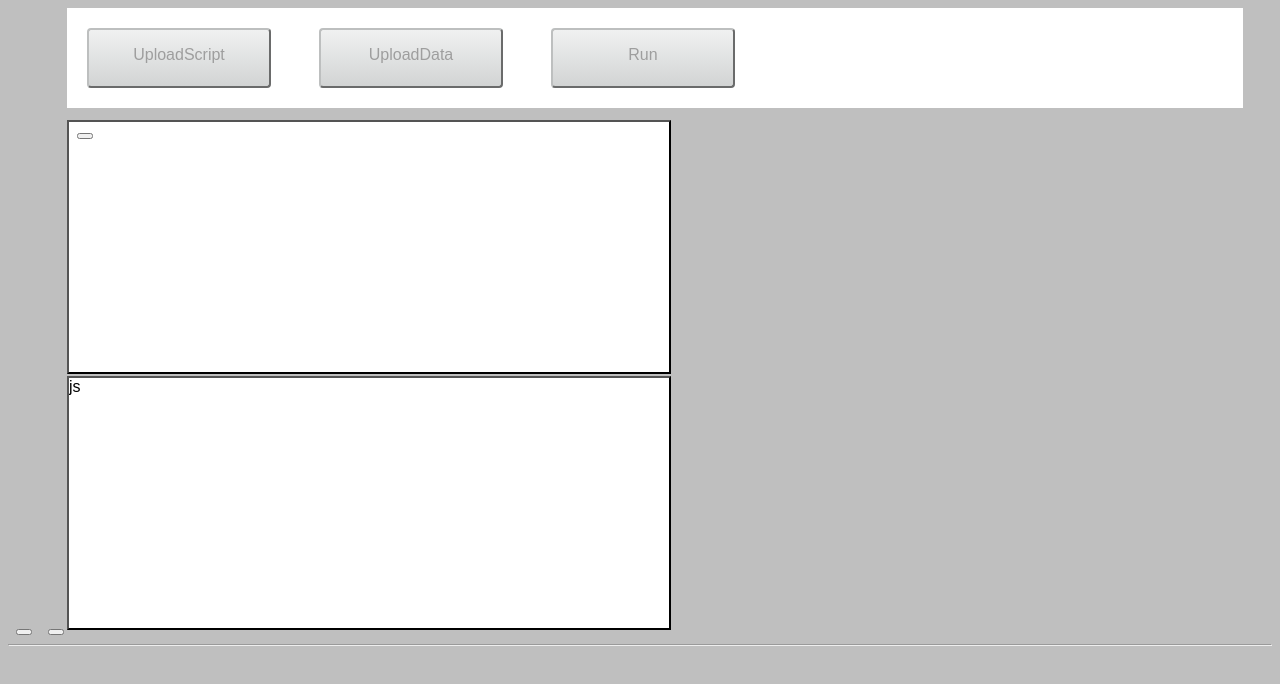
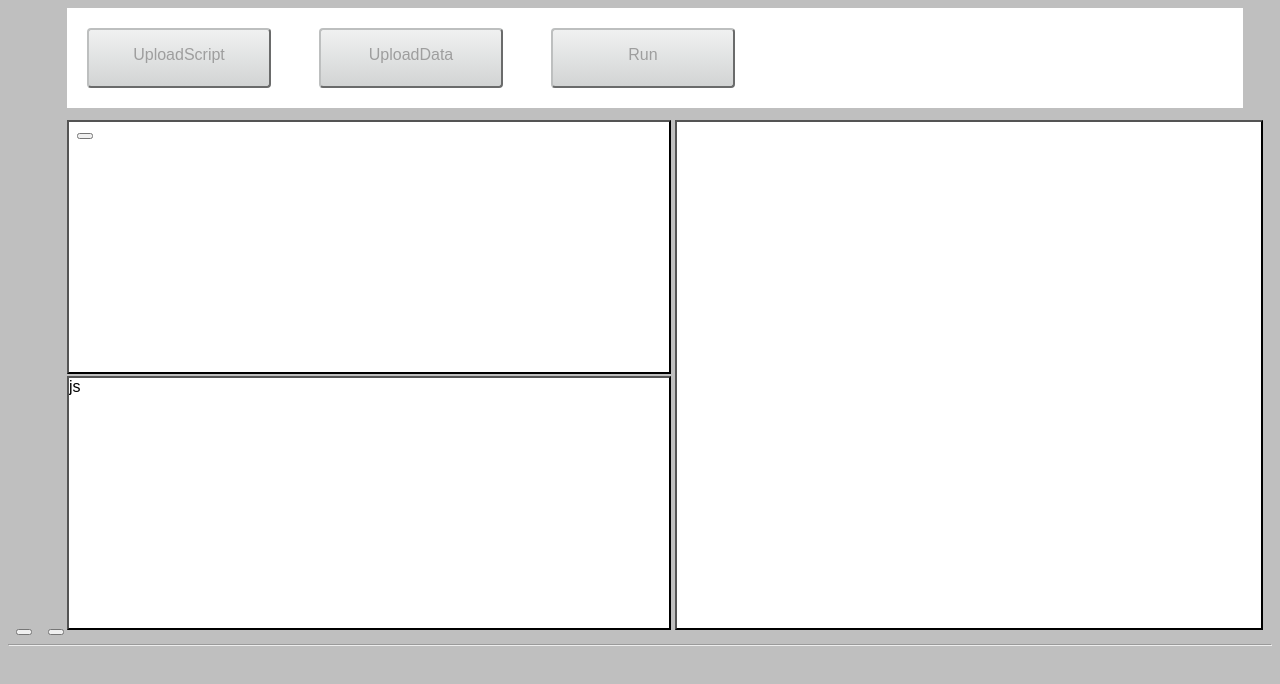
Before and after one commit to twimpa/tij, a website built with webpack: page doc/TIJ_GUI.html in a window 1280 px wide. Built offline with nearby package versions, Linux system fonts and the light colour scheme; files whose address does not match are found by name.

Commit message:
add workspace1

```diff
--- a/doc/TIJ_GUI.html
+++ b/doc/TIJ_GUI.html
@@ -33,9 +33,10 @@
         js
         </div>
       </div>
-
-    <div id= "workspace">
+    <div id="workspace1">
+     <div id= "workspace">
       <script type="text/javascript" src="table000.js"></script>
+      </div>
     </div>
     </section>
 
```
